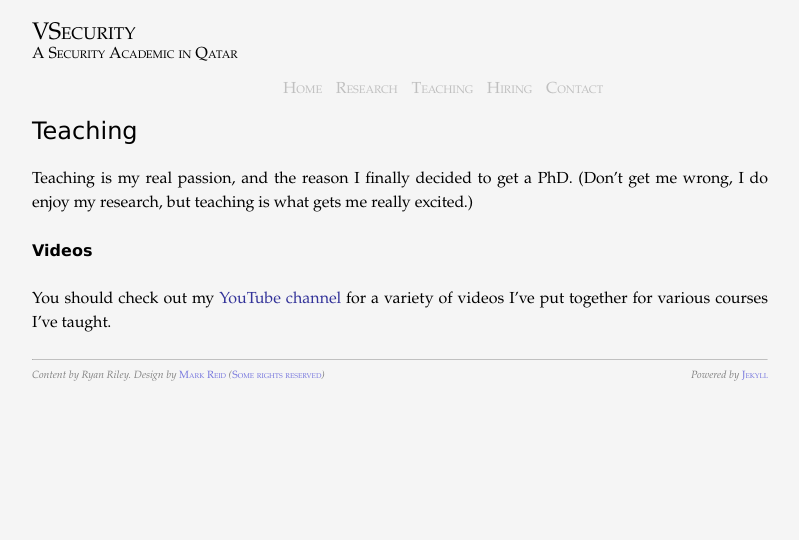
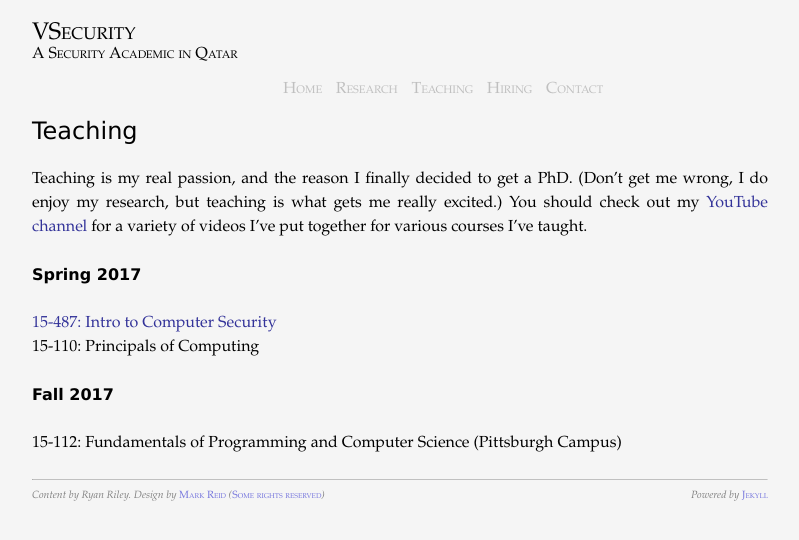
Before and after one commit to rriley/website, a Jekyll site: the page built from teaching/index.md, in a window 1280 px wide. Shown: the top 540 px of the page, without its empty margins (240-1039 px from the left). Built offline with Jekyll 4.4.1, drawn with Linux system fonts in a browser that asks for light colours.

Commit message:
Updating website a bit now that I'm back in Qatar

```diff
--- a/teaching/index.md
+++ b/teaching/index.md
@@ -6,6 +6,11 @@ title: Teaching
 # Teaching
 
 Teaching is my real passion, and the reason I finally decided to get a PhD. (Don’t get me wrong, I do enjoy my research, but teaching is what gets me really excited.)
+You should check out my [YouTube channel](https://www.youtube.com/channel/UCZy1TmqIMQ4perExQerm5bQ) for a variety of videos I've put together for various courses I've taught.
 
-## Videos
-You should check out my [YouTube channel](https://www.youtube.com/channel/UCZy1TmqIMQ4perExQerm5bQ) for a variety of videos I've put together for various courses I've taught.
+## Spring 2017
+[15-487: Intro to Computer Security](http://15487.vsecurity.info/)
+15-110: Principals of Computing
+
+## Fall 2017
+15-112: Fundamentals of Programming and Computer Science (Pittsburgh Campus)
```
Also changed, not shown: contact/index.md (+3 -2 lines), index.md (+1 -4 lines).
